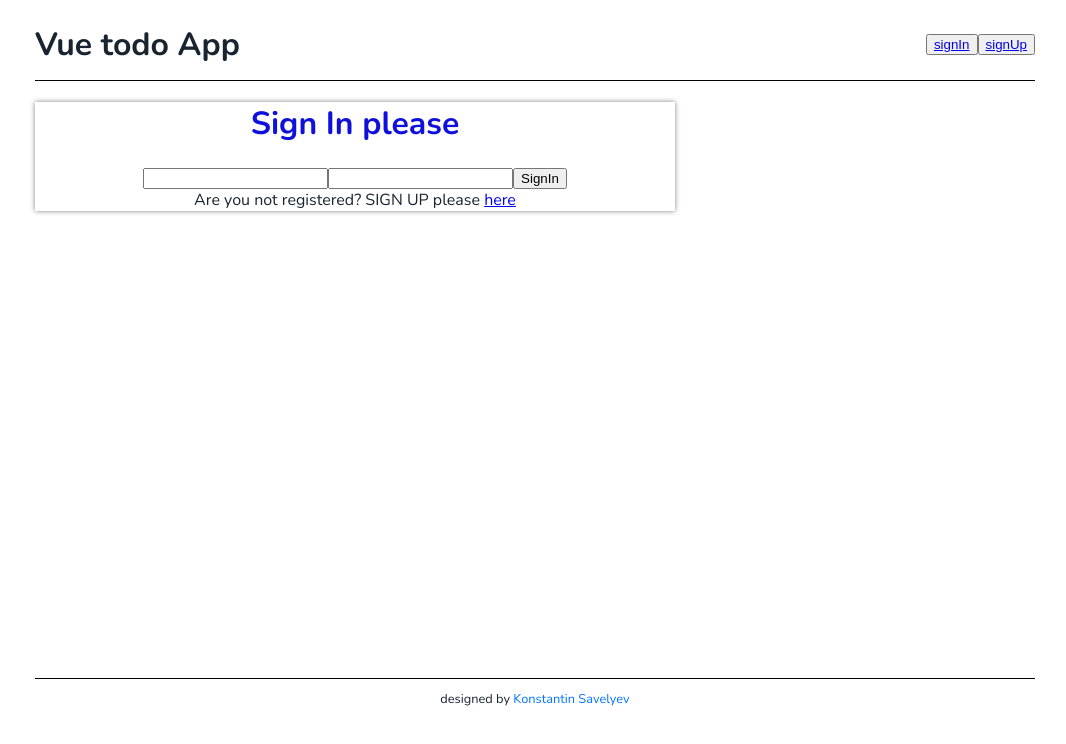
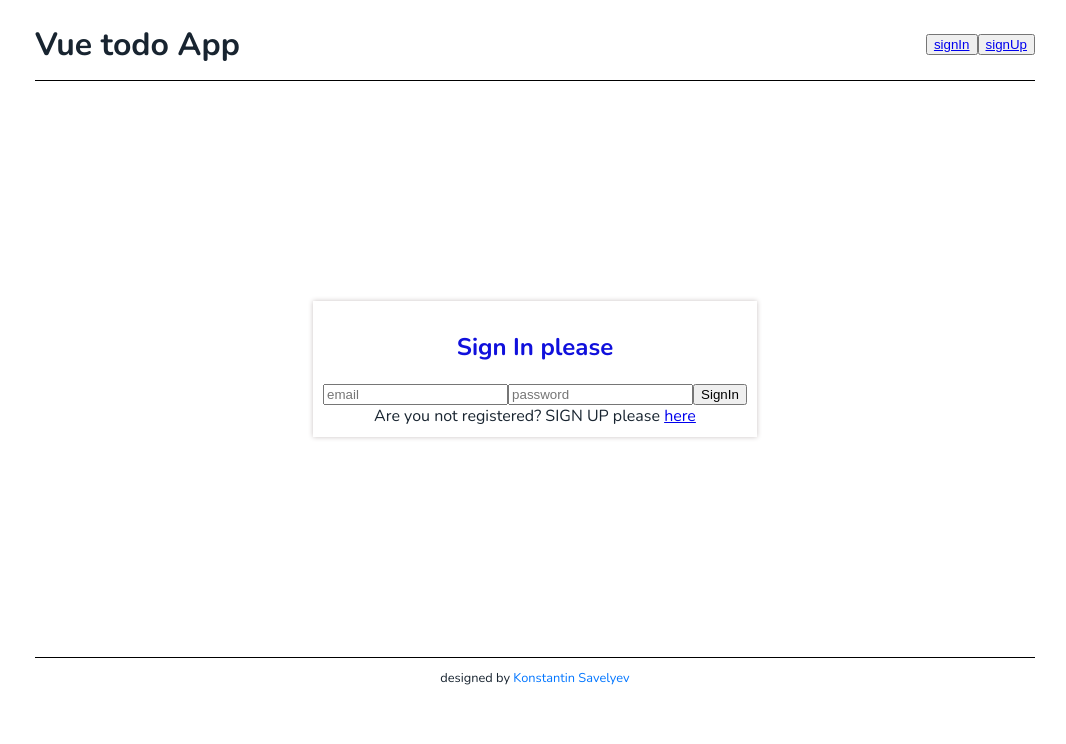
Before and after one commit to Konton022/vue-todo-list-app, a Vue app: page /#/ in a window 1280 px wide. Shown: the top 744 px of the page, without its empty margins (105-1171 px from the left). Built offline with nearby package versions, Linux system fonts and the light colour scheme; no server answers.

Commit message:
added style to login form

```diff
--- a/src/components/SignIn.vue
+++ b/src/components/SignIn.vue
@@ -1,15 +1,17 @@
 <template>
+	<div class="wrapper">
 		<div class="login_form">
-		<h1>Sign In please</h1>
+			<h2>Sign In please</h2>
 			<form action="" @submit.prevent="signInUser">
-			<input type="mail" v-model="email">
-			<input type="password" v-model="password">
+				<input class="input_login" type="mail" v-model="email" placeholder="email">
+				<input class="input_login" type="password" v-model="password" placeholder="password">
 				<button>SignIn</button>
 			</form>
 			<div> Are you not registered? SIGN UP please
 				<router-link to="/signup">here</router-link>
 			</div>
 			<div v-if="error" class="error">{{error}}</div>
+		</div>
 	</div>
 </template>
 
@@ -52,13 +54,36 @@ export default {
 </script>
 
 <style scoped>
-	h1{
+	h2{
 		color: rgb(16, 16, 220)
 	}
+	.wrapper {
+		display: flex;
+		justify-content: center;
+		min-height: inherit;
+		align-items: center;
+
+
+	}
 	.login_form {
-		box-shadow: 0 0 5px grey;
-		max-width: 50vw;
+		box-shadow: 0 0 5px rgb(201, 195, 195);
+		max-width: 70vw;
+		padding: 10px;
+		display: flex;
+		flex-direction: column;
 
+	}
+	.login_input {
+		display: block;
+		font-family: inherit;
+		font-size: inherit;
+		line-height: inherit;
+		width:90%;
+		height: 36px;
+		border: none;
+		box-shadow: 0 0 5px rgb(151, 144, 144);
+		padding: 2px 5px;
+		margin-right: 0.5rem;
 	}
 
 </style>
--- a/src/components/SignUp.vue
+++ b/src/components/SignUp.vue
@@ -1,7 +1,6 @@
 <template>
-	<div class="container">
-
-		<h1>Sign Up please</h1>
+	<div class="wrapper">
+		<h1>Registration...</h1>
 		<form action="" @submit.prevent="signUpUser">
 			<input type="mail" v-model="email">
 			<input type="password" v-model="password">
@@ -52,8 +51,4 @@ export default {
 
 <style scoped>
 
-	.container {
-
-	}
-
 </style>
--- a/src/main.js
+++ b/src/main.js
@@ -2,6 +2,18 @@ import { createApp } from 'vue';
 import store from './store/index';
 import router from './router/index';
 import App from './App.vue';
+import {onAuthStateChanged} from 'firebase/auth'
+import {auth} from '@/firebase/config'
+
+onAuthStateChanged(auth, user => {
+    if(user) {
+        store.commit('user/setUser', user)
+        store.commit('user/setUserAuth', true)
+        router.push('/todoapp')
+    } else {
+        router.push('/')
+    }
+})
 
 const app = createApp(App);
 app.use(router);
--- a/src/store/todos.js
+++ b/src/store/todos.js
@@ -7,7 +7,7 @@ const todos = {
             todos: [
                 {
                     id: nanoid(4),
-                    title: 'hello world from VUEX!',
+                    title: 'hello world from VUE!',
                     isDone: false,
                     isEdit: false,
                 },
--- a/src/store/user.js
+++ b/src/store/user.js
@@ -3,15 +3,14 @@ import {
     createUserWithEmailAndPassword,
     signInWithEmailAndPassword,
     signOut,
-    onAuthStateChanged,
 } from 'firebase/auth';
-import store from '.';
 
-export default {
+const user = {
     namespaced: true,
     state() {
         return {
             user: null,
+            isUserAuth: false
         };
     },
     mutations: {
@@ -19,6 +18,10 @@ export default {
             state.user = payload;
             console.log('user state was changed:', state.user);
         },
+        setUserAuth(state, payload) {
+            state.isUserAuth = payload;
+            console.log('isAuth state was changed:', state.isUserAuth);
+        }
     },
     actions: {
         async signUp({ commit }, { email, password }) {
@@ -29,6 +32,7 @@ export default {
             );
             if (res) {
                 commit('setUser', res.user);
+                commit('setUserAuth', true)
             } else {
                 throw new Error('could not complete signUp');
             }
@@ -37,6 +41,7 @@ export default {
             const res = await signInWithEmailAndPassword(auth, email, password);
             if (res) {
                 commit('setUser', res.user);
+                commit('setUserAuth', true)
             } else {
                 throw new Error('could not complete signIn');
             }
@@ -44,6 +49,7 @@ export default {
         async logOut({ commit }) {
             await signOut(auth);
             commit('setUser', null);
+            commit('setUserAuth', false)
         },
     },
     getters: {
@@ -53,8 +59,15 @@ export default {
     },
 };
 
-const unsub = onAuthStateChanged(auth, (user) => {
-    // this.$store.commit('setAuthIsReady', true);
-    store.user.commit('setUser', user);
-    unsub();
-});
+// const unsub = onAuthStateChanged(auth, (userdata) => {
+//     // this.$store.commit('setAuthIsReady', true);
+//     //user.commit('setUser', userdata)
+//     //unsub();
+//     console.log(user);
+//     console.log(userdata);
+//     user.mutations.setUser(user.state, userdata)
+// });
+// unsub()
+
+
+export default user
```
Lines whose indentation alone changed are shown as unchanged.
